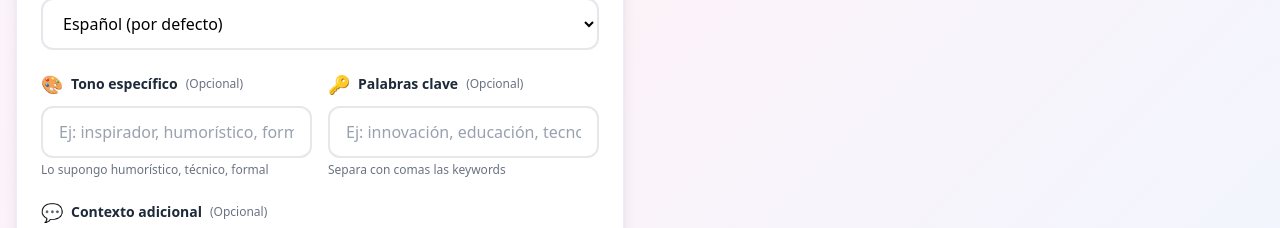
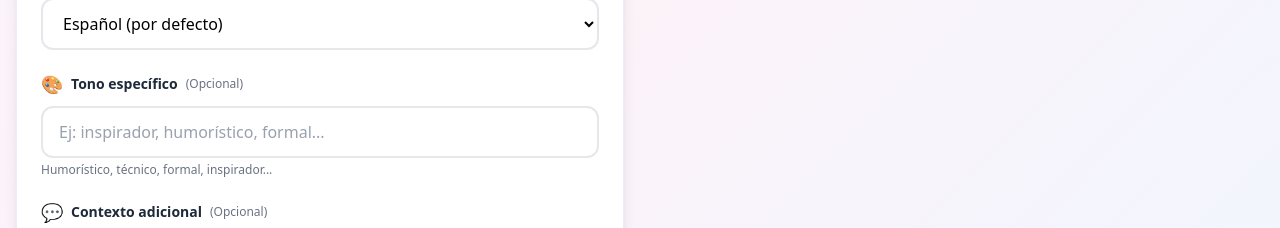
Before and after one commit to Bootcamp-IA-P5/Equipo_2_Proyecto_XI_LLMs_GENERADOR-DE-CONTENIDO, a React app in the folder frontend/: page / in a window 1280 px wide. Shown: the part 838-1066 px from the top of the page. Built offline with nearby package versions, Linux system fonts and the light colour scheme; no server answers; the HTML template or start-up script is replaced by a standard one.

Commit message:
fix: remove keywords field and add payload logging for debugging

```diff
--- a/frontend/src/components/ContentForm.jsx
+++ b/frontend/src/components/ContentForm.jsx
@@ -11,7 +11,6 @@ const ContentForm = ({ config, onSubmit, loading }) => {
     audience: 'general',
     additionalContext: '',
     tone: '',
-    keywords: '',
     llmProvider: 'groq',
     language: 'es',
   });
@@ -121,8 +120,7 @@ const ContentForm = ({ config, onSubmit, loading }) => {
         </select>
       </div>
 
-      {/* Tone & Keywords */}
-      <div className="grid grid-cols-1 md:grid-cols-2 gap-4">
+      {/* Tone */}
       <div>
         <label className="flex items-center gap-2 text-sm font-semibold text-gray-800 mb-2" htmlFor="tone">
           <span className="text-lg">🎨</span>
@@ -138,25 +136,7 @@ const ContentForm = ({ config, onSubmit, loading }) => {
           className="w-full px-4 py-3 border-2 border-gray-200 rounded-xl focus:border-purple-400 focus:ring focus:ring-purple-100 transition-all placeholder:text-gray-400"
           aria-describedby="tone-desc"
         />
-          <p id="tone-desc" className="text-xs text-gray-500 mt-1">Lo supongo humorístico, técnico, formal</p>
-        </div>
-
-        <div>
-          <label className="flex items-center gap-2 text-sm font-semibold text-gray-800 mb-2" htmlFor="keywords">
-            <span className="text-lg">🔑</span>
-            Palabras clave
-            <span className="text-xs text-gray-500 font-normal">(Opcional)</span>
-          </label>
-          <input
-            id="keywords"
-            type="text"
-            value={formData.keywords}
-            onChange={(e) => handleChange('keywords', e.target.value)}
-            placeholder="Ej: innovación, educación, tecnología..."
-            className="w-full px-4 py-3 border-2 border-gray-200 rounded-xl focus:border-purple-400 focus:ring focus:ring-purple-100 transition-all placeholder:text-gray-400"
-          />
-          <p className="text-xs text-gray-500 mt-1">Separa con comas las keywords</p>
-        </div>
+        <p id="tone-desc" className="text-xs text-gray-500 mt-1">Humorístico, técnico, formal, inspirador...</p>
       </div>
 
       {/* Additional Context */}
--- a/frontend/src/hooks/useContentGenerator.js
+++ b/frontend/src/hooks/useContentGenerator.js
@@ -61,7 +61,7 @@ export const useContentGenerator = () => {
     setResult(null);
 
     try {
-      const data = await contentService.generateContent({
+      const payload = {
         topic: formData.topic,
         platform: formData.platform,
         audience: formData.audience,
@@ -71,7 +71,11 @@ export const useContentGenerator = () => {
         // image_prompt: formData.imagePrompt || formData.topic, // ⚠️ COMENTADO temporalmente - Esperar a que backend lo agregue
         llm_provider: formData.llmProvider,
         language:  LANGUAGE_MAP[formData.language] || 'Spanish',
-      });
+      };
+
+      console.log('📤 Payload enviado al backend:', payload);
+
+      const data = await contentService.generateContent(payload);
 
       setResult(data);
       toast.success('¡Contenido generado exitosamente! 🎉');
```
Lines whose indentation alone changed are shown as unchanged.
